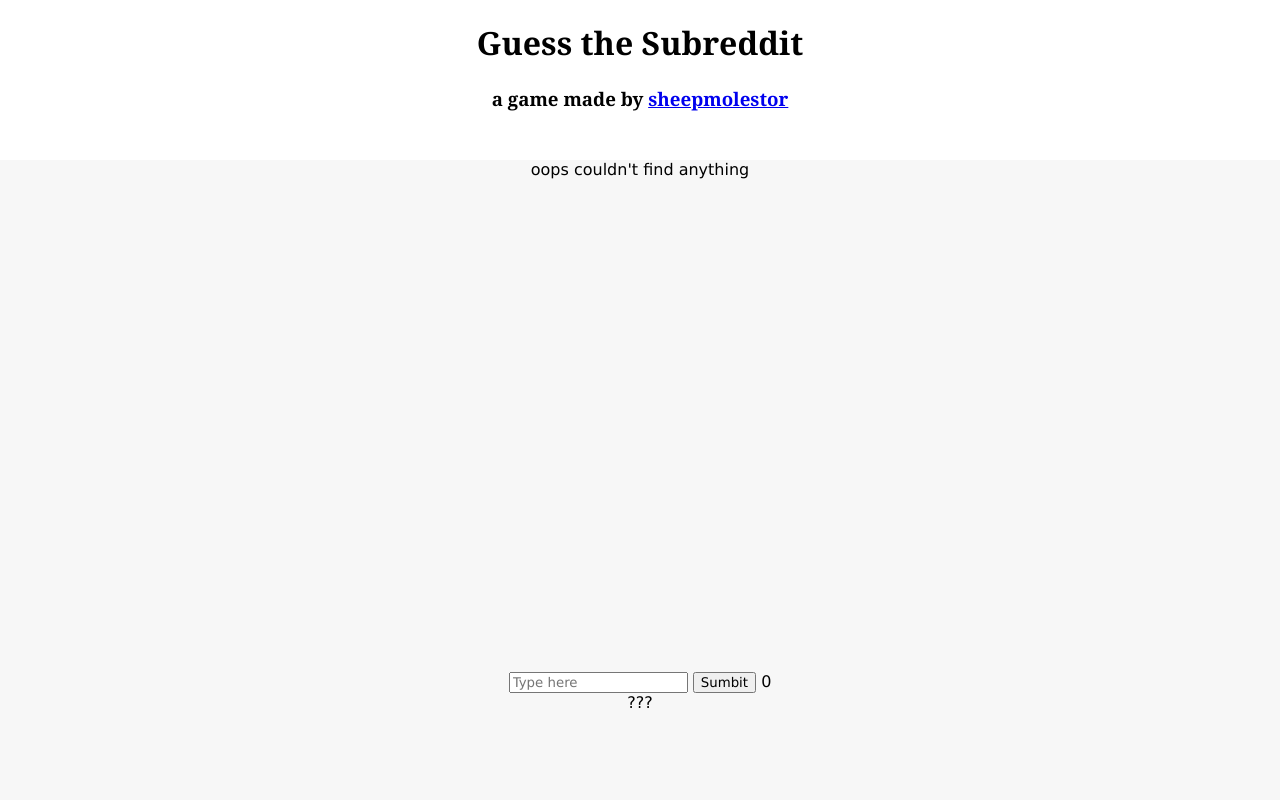
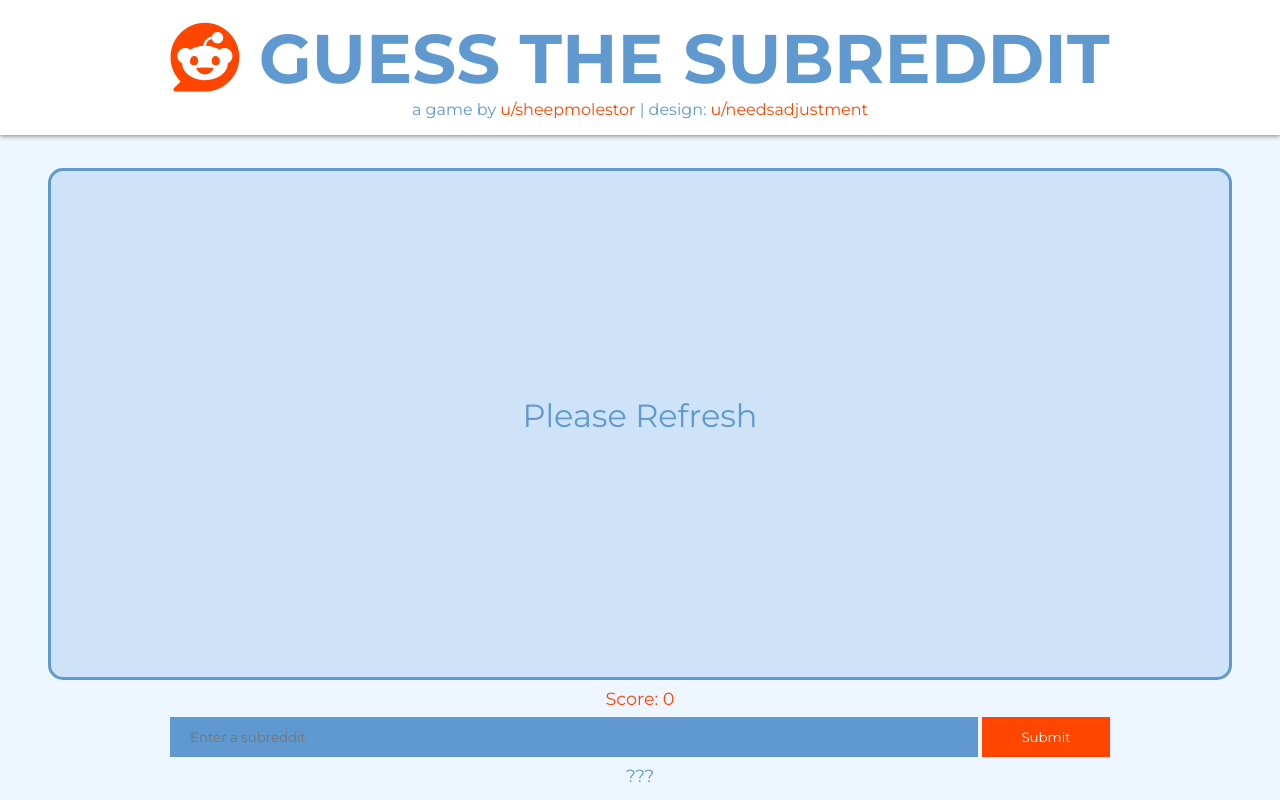
Before and after one commit to sheepness/sheep-subreddits, a plain HTML site: page index.html in a window 1280 px wide. Drawn offline with Linux system fonts and the light colour scheme; no server answers.

Commit message:
Fixed literally everything about this webgame

```diff
--- a/index.html
+++ b/index.html
@@ -5,23 +5,31 @@
   <meta name="viewport" content="width=device-width">
   <title id="title">Guess the Subreddit</title>
   <link rel="stylesheet" href="style.css">
+  <script src="https://use.fontawesome.com/e3a36dc0e7.js"></script>
 </head>
 <body onLoad="init()">
-  <script src="scripts/script.min.js"></script>
-  <div id="header">
-    <h1>Guess the Subreddit</h1>
-    <h3>a game made by <a target="_blank" href="https://sheepmolestor.github.io">sheepmolestor</a></h3>
+  <script src="scripts/script.js"></script>
+  <header>
+      <div class="headertitle">
+          <i class="fa fa-reddit" aria-hidden="true"></i>
+          GUESS THE SUBREDDIT
       </div>
+      a game by <a href="https://reddit.com/u/sheepmolestor">u/sheepmolestor</a> | design: <a href="https://reddit.com/u/needsadjustment">u/needsadjustment</a>
+    </footer>
+    </header>
   <div id="container">
-    <div id="image">
+    <input type="checkbox" id="zoomCheck">
+    <label for="zoomCheck">
+      <div id="image"></div>
+    </label>
+      <div id="input">
+        <input id="guess" type="text" onkeydown="textSubmit(this)" placeholder="Enter a subreddit"/>
+        <input name="Submit" type="button" onclick="guess()" value="Submit"/>
       </div>
-    <div id="input">
-      <input id="guess" type="text" onkeydown="textSubmit(this)" placeholder="Type here" />
-      <input name="not a typo" type="button" onclick="guess()" value="Sumbit" />
       <div id="score">
-        0
+          Score: 0
       </div>
-    </div>
+      <br>
       <div id="answers">
         ???
       </div>
--- a/scripts/script.js
+++ b/scripts/script.js
@@ -1,11 +1,13 @@
 var IMAGE_DOMAINS = ["i.redd.it","i.imgur.com"];
+
+var strike_count = 0
 
 function filterDomains(listing) {
   // only images allowed
   var filtered = [];
   for (i=0; i<listing.length; i++)
     for (j=0; j<IMAGE_DOMAINS.length; j++)
-      if (listing[i].data.domain===IMAGE_DOMAINS[j]&&(listing[i].data.url.endsWith(".jpg")||listing[i].data.url.endsWith(".jpeg")||listing[i].data.url.endsWith(".png"))) { // idk ok???
+      if (listing[i].data.domain===IMAGE_DOMAINS[j]&&(listing[i].data.url.endsWith(".jpg")||listing[i].data.url.endsWith(".jpeg")||listing[i].data.url.endsWith(".png"))) {
         filtered.push(listing[i]);
         continue;
       }
@@ -29,27 +31,45 @@
 var DUPLICATE_LISTING = {};
 var IMAGE_ID = 0;
 
-// chosen from top posts in last month from these
-var SUBREDDITS = ["woahdude","aww","nevertellmetheodds","mildlyinteresting","iamverysmart","2meirl4meirl",
-  	"insanepeoplefacebook","therewasanattempt","mildlyinfuriating","coaxedintoasnafu","madlads","crappydesign","thisismylifenow",
-    "youdontsurf","cringepics","iamverybadass","quityourbullshit","oopsdidntmeanto","comedycemetery","deepfriedmemes",
-    "murderedbywords","oldpeoplefacebook","indianpeoplefacebook","wholesomememes","justneckbeardthings","dontdeadopeninside","thathappened",
-    "maliciouscompliance","hmmm","atbge","bonehurtingjuice","sbubby","fellowkids","im14andthisisdeep",
-    "dataisbeautiful","oldschoolcool","forwardsfromgrandma","perfecttiming","notmyjob","boottoobig","niceguys",
-    "evilbuildings"];
+// Monthly Top Posts from these subreddits
+var SUBREDDITS = [
+  "woahdude",
+  "aww",
+  "nevertellmetheodds","mildlyinteresting",
+  "iamverysmart",
+  "2meirl4meirl",
+  "insanepeoplefacebook","therewasanattempt","mildlyinfuriating","coaxedintoasnafu",
+  "madlads",
+  "crappydesign",
+  "thisismylifenow",
+  "youdontsurf",
+  "cringepics",
+  "iamverybadass",
+  "quityourbullshit","oopsdidntmeanto",
+  "comedycemetery",
+  "deepfriedmemes",
+  "murderedbywords","oldpeoplefacebook","indianpeoplefacebook","wholesomememes","justneckbeardthings","dontdeadopeninside","thathappened",
+  "maliciouscompliance",
+  "hmmm",
+  "atbge",
+  "bonehurtingjuice",
+  "sbubby",
+  "fellowkids",
+  "im14andthisisdeep",
+  "dataisbeautiful",
+  "oldschoolcool","forwardsfromgrandma","perfecttiming",
+  "notmyjob",
+  "boottoobig",
+  "niceguys",
+  "evilbuildings"];
 function init() {
-  //while (true) {
-    //if (guessed) {
-      getContent();
-    //}
-  //}
+  getContent();
 }
 
 function getContent() {
   guessed = false;
   promise = fetchContent(SUBREDDITS[Math.floor(Math.random()*SUBREDDITS.length)]).then(function(value) {
     LISTING = value.data.children;
-    //console.log(LISTING);
   }, function(reason) {
     console.log(reason);
   });
@@ -59,16 +79,16 @@
 
   Promise.all(huh).then(function() {
     LISTING = filterDomains(LISTING);
-    LISTING = filterNsfw(LISTING); // maybe add nsfw mode?
+    LISTING = filterNsfw(LISTING);
     if (LISTING.length!=0) {
       picked = Math.floor((Math.random() * LISTING.length));
       pickedData = LISTING[picked].data;
-      document.getElementById("image").innerHTML = "<img src=\""+pickedData.url+"\" style=\"max-width:80%; max-height:auto;\"/>";
+      document.getElementById("image").innerHTML = "<img src=\""+pickedData.url+"\" style=\"max-width:100%;max-height:100%;display: inline-block;vertical-align: middle\"/>";
       IMAGE_ID = pickedData.id;
       setContent();
     } else {
       guessed = true;
-      document.getElementById("image").innerHTML = "oops couldn't find anything";
+      document.getElementById("image").innerHTML = "<error>Please Refresh</error>";
       setTimeout(function() {
         getContent();
       },2000);
@@ -92,11 +112,11 @@
     for (i=0; i<DUPLICATE_LISTING.length; i++) {
       if (DUPLICATE_LISTING[i].data.score>100)
         items.push(DUPLICATE_LISTING[i].data.subreddit);
-      document.getElementById("answers").innerHTML = "???";
+      document.getElementById("answers").innerHTML = "";
     }
     if (items.length==0) {
       guessed = true;
-      document.getElementById("image").innerHTML = "oops couldn't find anything";
+      document.getElementById("image").innerHTML = "<error>Please Refresh</error>";
       setTimeout(function() {
         getContent();
       },2000);
@@ -117,17 +137,27 @@
       document.getElementById("answers").innerHTML = "<a target=\"_blank\" href=\"https://www.reddit.com/r/"+items[i]+"/\">/r/"+items[i]+"</a>";
       guessed = true;
       score++;
-      document.getElementById("score").innerHTML = score;
+      strike_count = 0;
+      document.getElementById("score").innerHTML = "Score: "+score;
       break;
+    } else {
+      strike_count++;
+      if (strike_count==4) {
+        strike_count = 0;
+        guessed = true;
+        document.getElementById("answers").innerHTML = "";
+        break;
+      } else {
+        document.getElementById("answers").innerHTML = "Strike "+strike_count;
+      }
     }
   }
   document.getElementById("guess").value = "";
-  if (guessed)
-  setTimeout(function() {
-    getContent();
-  },2000);
+  if (guessed) {
+    document.getElementById("answers").innerHTML = "Refreshing";
+    setTimeout(function() {getContent();},2000);
+  }
 }
-;// doesn't work on some browsers, need to switch to whatwg-fetch but don't know how without using import
 
 function fetchContent(name) {
   url = 'https://www.reddit.com/r/';
--- a/style.css
+++ b/style.css
@@ -1,39 +1,175 @@
-#header {
-  font-family: Georgia, serif;
-  position: absolute;
-  height:20%;
-  width:100%;
+@import url('https://fonts.googleapis.com/css?family=Montserrat:400,700');
+
+body {
+  margin: 0;
+  background-color: #eef7ff;
+  text-align: center;
 }
-#container {
-  position: absolute;
-  top: 20%;
+header {
+  top: 0%;
   bottom: 0%;
   left: 0%;
   right: 0%;
-  background-color: #f7f7f7;
-  font-family: Verdana, Geneva, sans-serif;
+  box-shadow: 0px 1px 5px grey;
+  width:100%;
+  background-color: white;
+  color: #5f99cf;
+  text-align: center;
+  padding: 2vh 0;
+  margin: auto;
+  font-family: Montserrat, sans-serif;
+  position: relative;
+  z-index: 1;
 }
+input {
+  font-family: Montserrat;
+}
+
+input[type=checkbox] {
+  display: none;
+}
+
 #image {
+  background-color: #cee3f8;
+  border-style: solid;
+  border-color: #5f99cf;
+  border-radius: 15px;
+  margin:0 auto;
+  width: 90%;
   height: 80%;
-  overflow-y:scroll;
-	overflow-x:hidden;
+  padding-left: 1%;
+  padding-right: 1%;
+  object-position: center;
+  cursor: url(zoom-in.png), auto;
 }
-html, body {
-  width:  100%;
-  width:auto;
+
+#image:before {
+  content: ' ';
+  display: inline-block;
+  vertical-align: middle;
   height: 100%;
-  margin: 0px;
-  text-align: center;
 }
-input{
-  font-family: Verdana, Geneva, sans-serif;
+
+input[type=checkbox]:checked ~ label > #image {
+  height: auto;
+  min-height: 80%;
+  max-height: 80%;
+  overflow-y: auto;
+  overflow-x: auto;
+  object-fit: none;
+  cursor: url(zoom-out.png), auto;
 }
+
+.fa {
+  color: #ff4500;
+}
+
+.headertitle {
+  font-weight: bold;
+  font-size: calc(3.5vw + 3vh);
+}
+
+hr {
+  width: 600px;
+  border-width: 2px;
+}
+
+
+#container {
+  position: absolute;
+  top: 21%;
+  bottom: 0%;
+  left: 0%;
+  right: 0%;
+}
+
+#input {
+  position: absolute;
+  top: 85%;
+  bottom: 0%;
+  left: 0%;
+  right: 0%;
+}
+
 #answers {
+  margin-top: calc(7vh);
+  font-family: Montserrat;
+  font-size: 2.2vh;
+  color: #5f99cf;
   display: inline-block;
   text-align: center;
   width: 50%;
 }
 
 #score {
+  margin-top: calc(1vh);
+  font-family: Montserrat;
+  font-size: 2.2vh;
+  color: #ff4500;
   display: inline-block;
+  text-align: center;
+  width: 50%;
 }
+
+input[type = text], select {
+  margin-top: calc(1.5vh);
+  width: 60%;
+  padding: 12px 20px;
+  background-color: #5f99cf;
+  border: 0px;
+  color: white;
+}
+
+input[type = button], select {
+  width: 10%;
+  padding: 12px 20px;
+  background-color: #ff4500;
+  border: 0px;
+  color: white;
+}
+
+input[type=button]:hover {
+  background-color: #ff7e4f;
+}
+
+input[type=button]:active{
+  background-color: #d66a43;
+}
+
+error {
+  font-family: Montserrat;
+  font-size: 200%;
+  color: #5f99cf;
+}
+
+a:link {
+  color: #ff4500;
+  background-color: transparent;
+  text-decoration: none;
+}
+
+a:visited {
+  color: #ff4500;
+  background-color: transparent;
+  text-decoration: none;
+}
+
+a:hover {
+  color: #5f99cf;
+  background-color: transparent;
+  text-decoration: none;
+}
+
+a:active {
+  color: #5f99cf;
+  background-color: transparent;
+  text-decoration: none;
+}
+
+a {
+  -o-transition: .3s;
+  -ms-transition: .3s;
+  -moz-transition: .3s;
+  -webkit-transition: .3s;
+  transition: .3s;
+}
```
Also changed, not shown: scripts/script.min.js (deleted), zoom-in.png (added), zoom-out.png (added). Lines whose indentation alone changed are shown as unchanged.
